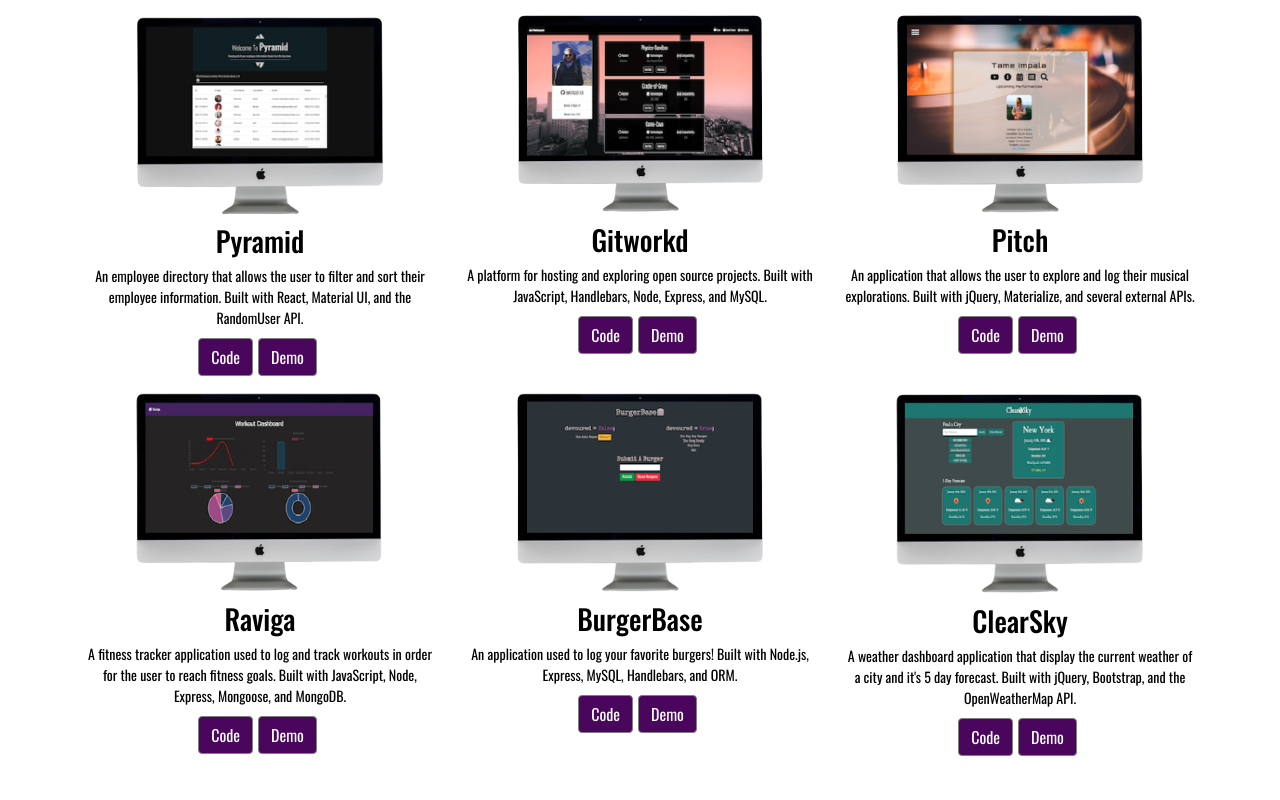
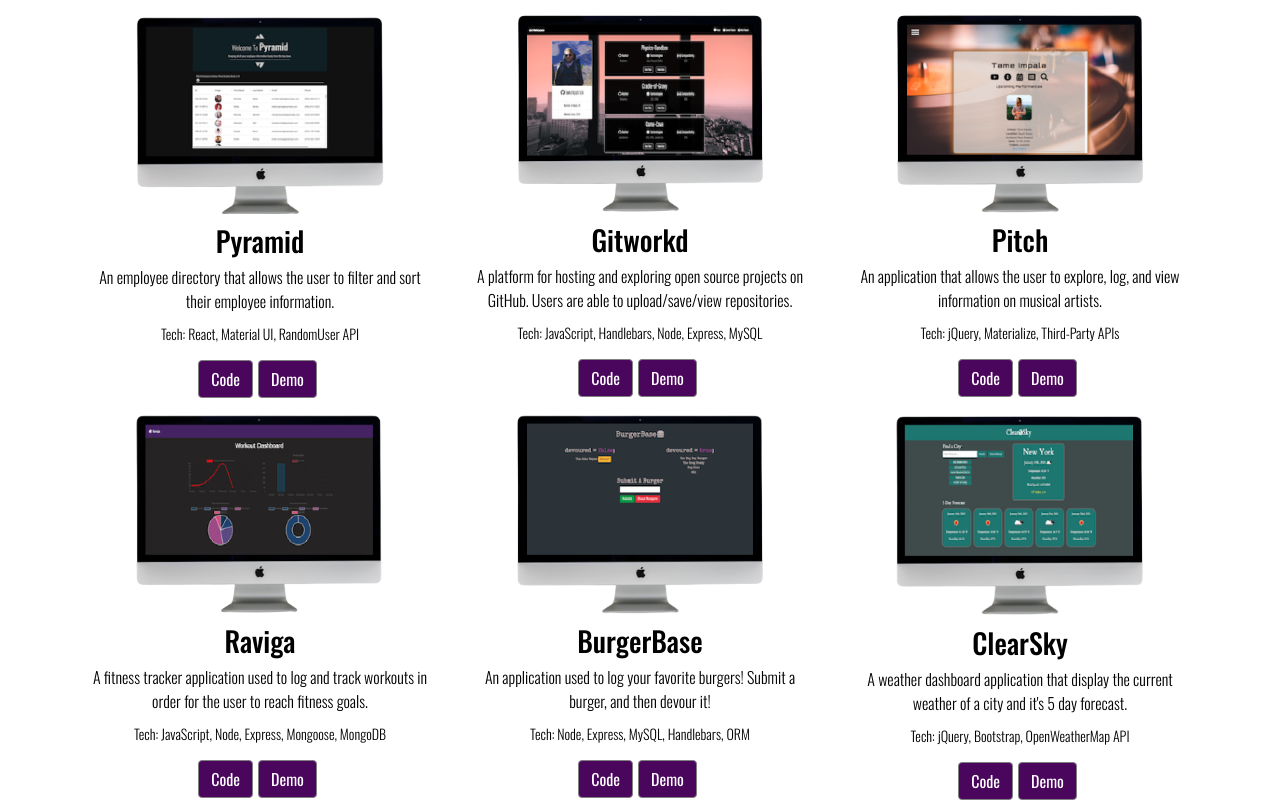
Before and after one commit to twkirkpatrick/react-portfolio, a React (Create React App) app: page / in a window 1280 px wide. Shown: the part 1422-2222 px from the top of the page. Before the commit the page ends 2178 px from the top, so only its background shows below. Built offline with nearby package versions, Linux system fonts and the light colour scheme.

Commit message:
added tech field for projects

```diff
--- a/src/App.css
+++ b/src/App.css
@@ -90,9 +90,10 @@ a.navbar-brand:hover {
 .type {
   font-family: "Oswald", sans-serif;
   color: black;
-  font-size: 14px;
+  font-size: 16px;
   margin-top: 2px;
   margin-bottom: 10px;
+  font-weight: 300;
 }
 
 .title {
@@ -100,3 +101,10 @@ a.navbar-brand:hover {
   color: black;
   margin-top: 10px;
 }
+
+.tech {
+  font-family: "Oswald", sans-serif;
+  color: black;
+  font-size: 14px;
+  font-weight: 300;
+}
--- a/src/components/ProjectItem.js
+++ b/src/components/ProjectItem.js
@@ -4,7 +4,7 @@ import Col from "react-bootstrap/Col";
 import Image from "react-bootstrap/Image";
 import Button from "react-bootstrap/Button";
 
-const ProjectItem = ({ title, image, description, code, demo }) => {
+const ProjectItem = ({ title, image, description, tech, code, demo }) => {
   return (
     <Col lg={4}>
       <Image src={image} className="mac-img mx-auto d-block" />
@@ -12,6 +12,7 @@ const ProjectItem = ({ title, image, description, code, demo }) => {
         <Col className="text-center">
           <h3 className="title">{title}</h3>
           <p className="type">{description}</p>
+          <p className="tech">Tech: {tech}</p>
           <Button className="project-btn" href={code} target="_blank">
             Code
           </Button>
@@ -25,28 +26,3 @@ const ProjectItem = ({ title, image, description, code, demo }) => {
 };
 
 export default ProjectItem;
-
-{
-  /* <Col sm={6}>
-      <Row>
-        <Col>
-          <Image src={image} className="mac-img" />
-        </Col>
-        <Col>
-          <p
-
-            className="type"
-          >
-            {title}
-          </p>
-          <p className="type">{description}</p>
-          <Button className="project-btn" href={code} target="_blank">
-            Code
-          </Button>
-          <Button className="project-btn" href={demo} target="_blank">
-            Demo
-          </Button>
-        </Col>
-      </Row>
-    </Col>  */
-}
--- a/src/components/Projects.js
+++ b/src/components/Projects.js
@@ -27,6 +27,7 @@ const Projects = () => {
               description={project.description}
               code={project.code}
               demo={project.demo}
+              tech={project.tech}
             />
           ))}
         </Row>
--- a/src/projects.json
+++ b/src/projects.json
@@ -2,42 +2,48 @@
   {
     "title": "Pyramid",
     "image": "/img/pyramid.png",
-    "description": "An employee directory that allows the user to filter and sort their employee information. Built with React, Material UI, and the RandomUser API.",
+    "description": "An employee directory that allows the user to filter and sort their employee information.",
+    "tech": "React, Material UI, RandomUser API",
     "code": "https://github.com/twkirkpatrick/pyramid-employee-directory",
     "demo": "https://zealous-lalande-9fc11c.netlify.app"
   },
   {
     "title": "Gitworkd",
     "image": "/img/gitworkd.png",
-    "description": "A platform for hosting and exploring open source projects. Built with JavaScript, Handlebars, Node, Express, and MySQL.",
+    "description": "A platform for hosting and exploring open source projects on GitHub. Users are able to upload/save/view repositories.",
+    "tech": "JavaScript, Handlebars, Node, Express, MySQL",
     "code": "https://github.com/twkirkpatrick/GitWorkd",
     "demo": "https://gitworkd.herokuapp.com/"
   },
   {
     "title": "Pitch",
     "image": "/img/pitch.png",
-    "description": "An application that allows the user to explore and log their musical explorations. Built with jQuery, Materialize, and several external APIs.",
+    "description": "An application that allows the user to explore, log, and view information on musical artists.",
+    "tech": "jQuery, Materialize, Third-Party APIs",
     "code": "https://github.com/twkirkpatrick/deep-cuts",
     "demo": "https://lucsedirae.github.io/deep-cuts/"
   },
   {
     "title": "Raviga",
     "image": "/img/raviga.png",
-    "description": "A fitness tracker application used to log and track workouts in order for the user to reach fitness goals. Built with JavaScript, Node, Express, Mongoose, and MongoDB.",
+    "description": "A fitness tracker application used to log and track workouts in order for the user to reach fitness goals.",
+    "tech": "JavaScript, Node, Express, Mongoose, MongoDB",
     "code": "https://github.com/twkirkpatrick/Raviga-Fitness-Tracker",
     "demo": "https://desolate-chamber-67784.herokuapp.com/"
   },
   {
     "title": "BurgerBase",
     "image": "/img/burger.png",
-    "description": "An application used to log your favorite burgers! Built with Node.js, Express, MySQL, Handlebars, and ORM.",
+    "description": "An application used to log your favorite burgers! Submit a burger, and then devour it!",
+    "tech": "Node, Express, MySQL, Handlebars, ORM",
     "code": "https://github.com/twkirkpatrick/BurgerBase",
     "demo": "https://warm-atoll-97032.herokuapp.com/"
   },
   {
     "title": "ClearSky",
     "image": "/img/clearsky.png",
-    "description": "A weather dashboard application that display the current weather of a city and it's 5 day forecast. Built with jQuery, Bootstrap, and the OpenWeatherMap API.",
+    "description": "A weather dashboard application that display the current weather of a city and it's 5 day forecast.",
+    "tech": "jQuery, Bootstrap, OpenWeatherMap API",
     "code": "https://github.com/twkirkpatrick/Clear-Sky-Weather-Dashboard",
     "demo": "https://twkirkpatrick.github.io/Clear-Sky-Weather-Dashboard/"
   }
```
